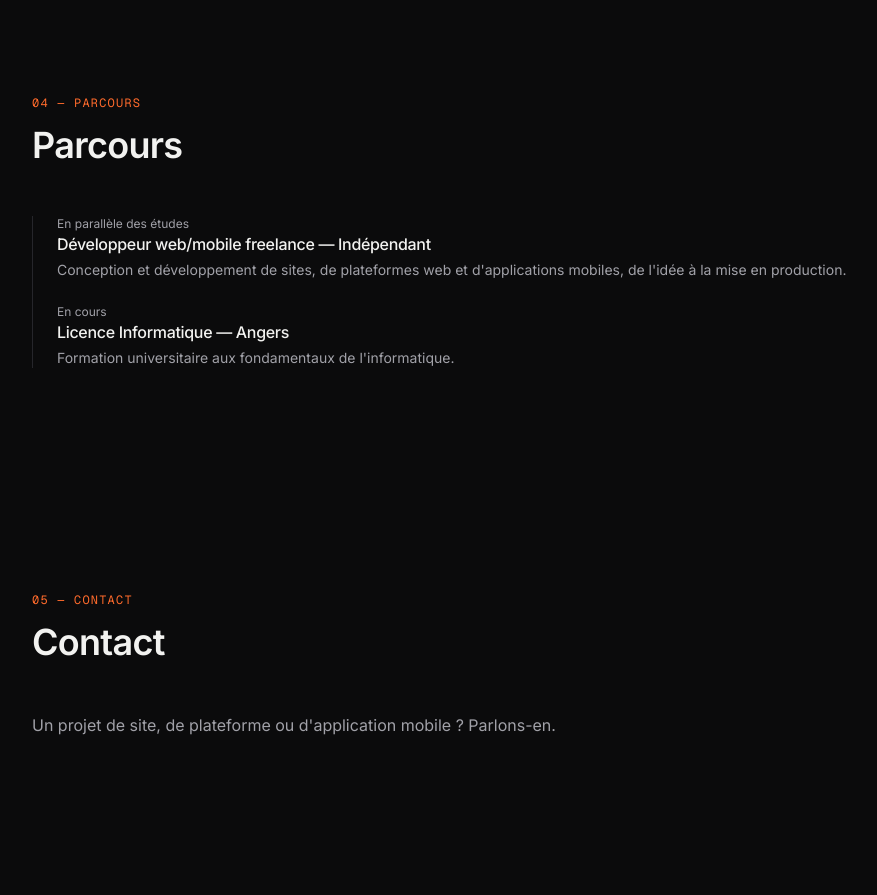
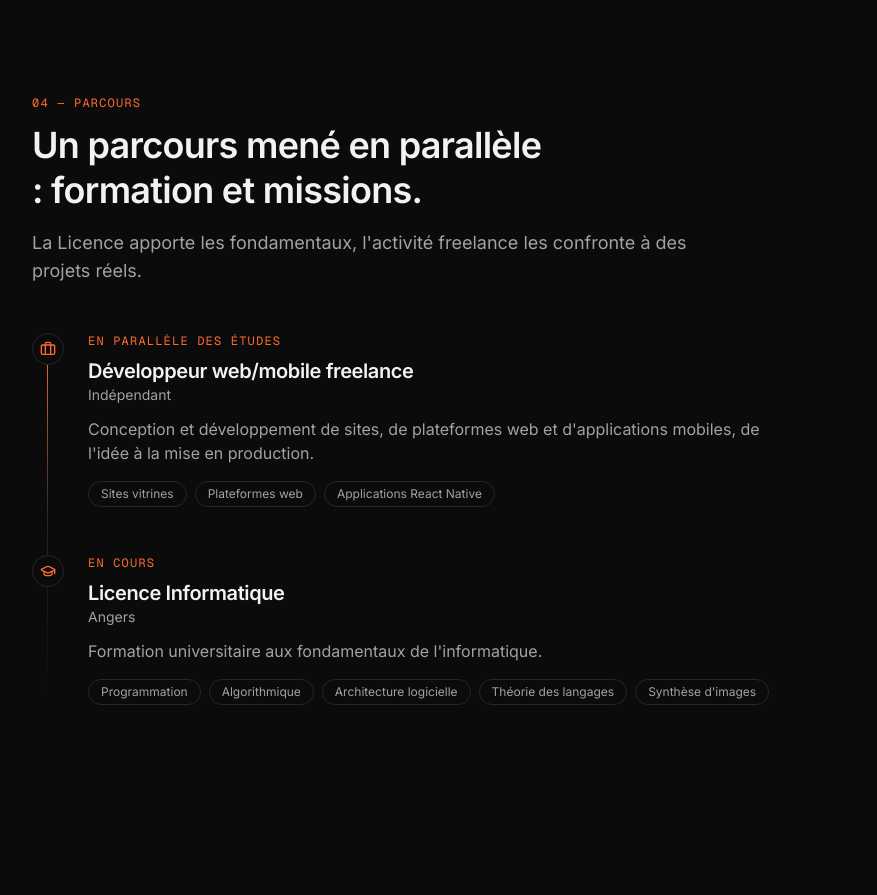
Before and after one commit to mamadouwhile/portfolio, a Next.js app: page / in a window 1280 px wide. Shown: the part 5280-6175 px from the top of the page, without its empty margins (56-933 px from the left). Built offline with nearby package versions, Linux system fonts and the light colour scheme; no server answers.

Commit message:
feat(experience): add vertical timeline for education and freelance work
Co-Authored-By: Claude Opus 5.5 <noreply@anthropic.com>
Claude-Session: https://claude.ai/code/session_01VZoHRJCFU1xYYNsg8EK2Lw

```diff
--- a/src/components/sections/Experience.tsx
+++ b/src/components/sections/Experience.tsx
@@ -1,19 +1,57 @@
+import { Briefcase, GraduationCap } from "lucide-react";
+
+import { Reveal } from "@/components/motion/Reveal";
 import { Section } from "@/components/sections/Section";
 import { experience } from "@/data/experience";
 
 export function Experience() {
   return (
-    <Section id="experience" eyebrow="04 — Parcours" title="Parcours">
-      <ol className="space-y-6 border-l border-border pl-6">
-        {experience.map((item) => (
-          <li key={item.title}>
-            <p className="text-xs text-muted">{item.period}</p>
-            <h3 className="font-medium">
-              {item.title} — {item.organization}
-            </h3>
-            <p className="mt-1 text-sm text-muted">{item.description}</p>
-          </li>
-        ))}
+    <Section
+      id="experience"
+      eyebrow="04 — Parcours"
+      title="Un parcours mené en parallèle : formation et missions."
+      lead="La Licence apporte les fondamentaux, l'activité freelance les confronte à des projets réels."
+    >
+      <ol className="relative max-w-3xl">
+        <span
+          aria-hidden="true"
+          className="absolute top-2 bottom-2 left-[15px] w-px bg-gradient-to-b from-accent via-border to-transparent"
+        />
+        {experience.map((item, index) => {
+          const Icon = item.organization === "Indépendant" ? Briefcase : GraduationCap;
+
+          return (
+            <Reveal
+              as="li"
+              key={item.title}
+              delay={index * 0.08}
+              className="relative pb-12 pl-14 last:pb-0"
+            >
+              <span
+                aria-hidden="true"
+                className="absolute top-0 left-0 inline-flex size-8 items-center justify-center rounded-full border border-border bg-background text-accent"
+              >
+                <Icon className="size-4" />
+              </span>
+              <p className="font-mono text-xs tracking-widest text-accent uppercase">
+                {item.period}
+              </p>
+              <h3 className="mt-2 text-xl font-semibold">{item.title}</h3>
+              <p className="text-sm text-muted">{item.organization}</p>
+              <p className="mt-3 text-pretty text-muted">{item.description}</p>
+              <ul className="mt-4 flex flex-wrap gap-2" aria-label="Points clés">
+                {item.highlights.map((highlight) => (
+                  <li
+                    key={highlight}
+                    className="rounded-full border border-border px-3 py-1 text-xs text-muted"
+                  >
+                    {highlight}
+                  </li>
+                ))}
+              </ul>
+            </Reveal>
+          );
+        })}
       </ol>
     </Section>
   );
```
